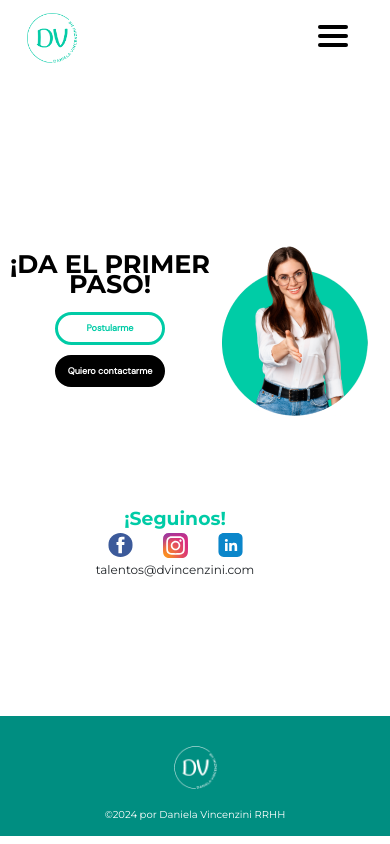
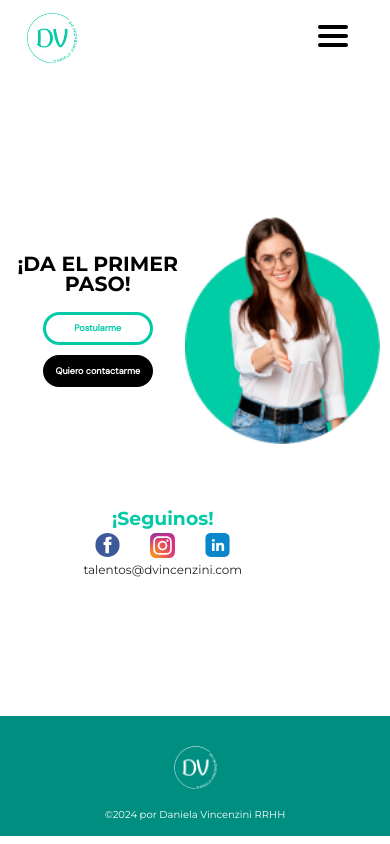
Before and after one commit to ChristianMagallanes24/proyectodaniela, a React (Create React App) app: page /contacto in a window 390 px wide. Built offline with nearby package versions, Linux system fonts and the light colour scheme.

Commit message:
ajustando contacto, toca cambiar la imagen de tamaño mobil por que no tiene calidad

```diff
--- a/src/components/Contacto/_Contacto.scss
+++ b/src/components/Contacto/_Contacto.scss
@@ -90,8 +90,8 @@
             width: 300px;
           }
           @include mobile {
-            font-size: 25.46px;
-            width: 226px;
+            font-size: 20.46px;
+            width: 225px;
             line-height: 20px;
           }
         }
@@ -154,13 +154,17 @@
         display: none;
       }
     }
+   .contacto-img-container{
+    width: 50%;
     .contacto-img-comb {
       display: none;
       @include mobile {
         display: inline-flex;
         margin-bottom: 170px;
+        width: 100%;
       }
     }
+   }
     .footer-iconos-mail {
       @include tablet {
         height: 200px;
```
